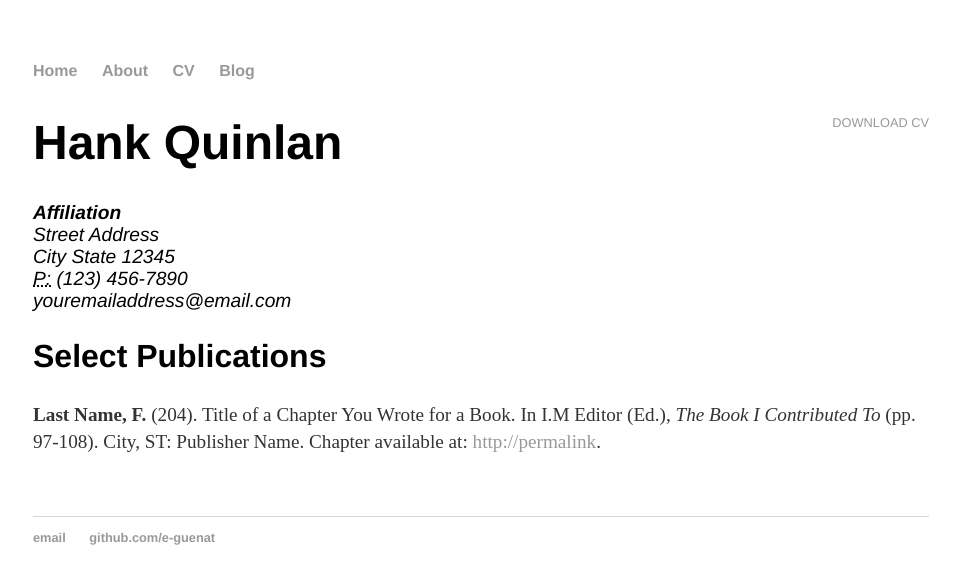
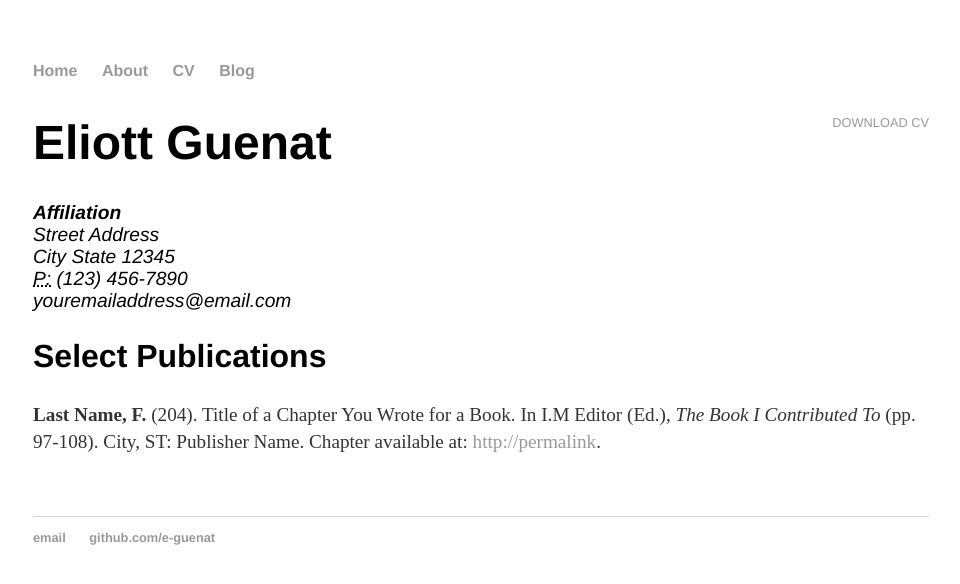
Before and after one commit to e-guenat/e-guenat.github.io, a Jekyll site: the page built from cv/index.html, in a window 1280 px wide. Shown: the top 584 px of the page, without its empty margins (159-1119 px from the left). Built offline with Jekyll 4.4.1, drawn with Linux system fonts in a browser that asks for light colours.

Commit message:
Corrected name

```diff
--- a/cv/index.html
+++ b/cv/index.html
@@ -5,7 +5,7 @@ title: CV
 
 	<div class="cv">
 		<a href="#" class="download" title="Download CV as PDF">Download CV</a>
-					<h1>Hank Quinlan</h1>
+					<h1>Eliott Guenat</h1>
 					<address>
 					<strong>Affiliation</strong><br>
 					Street Address<br>
```
